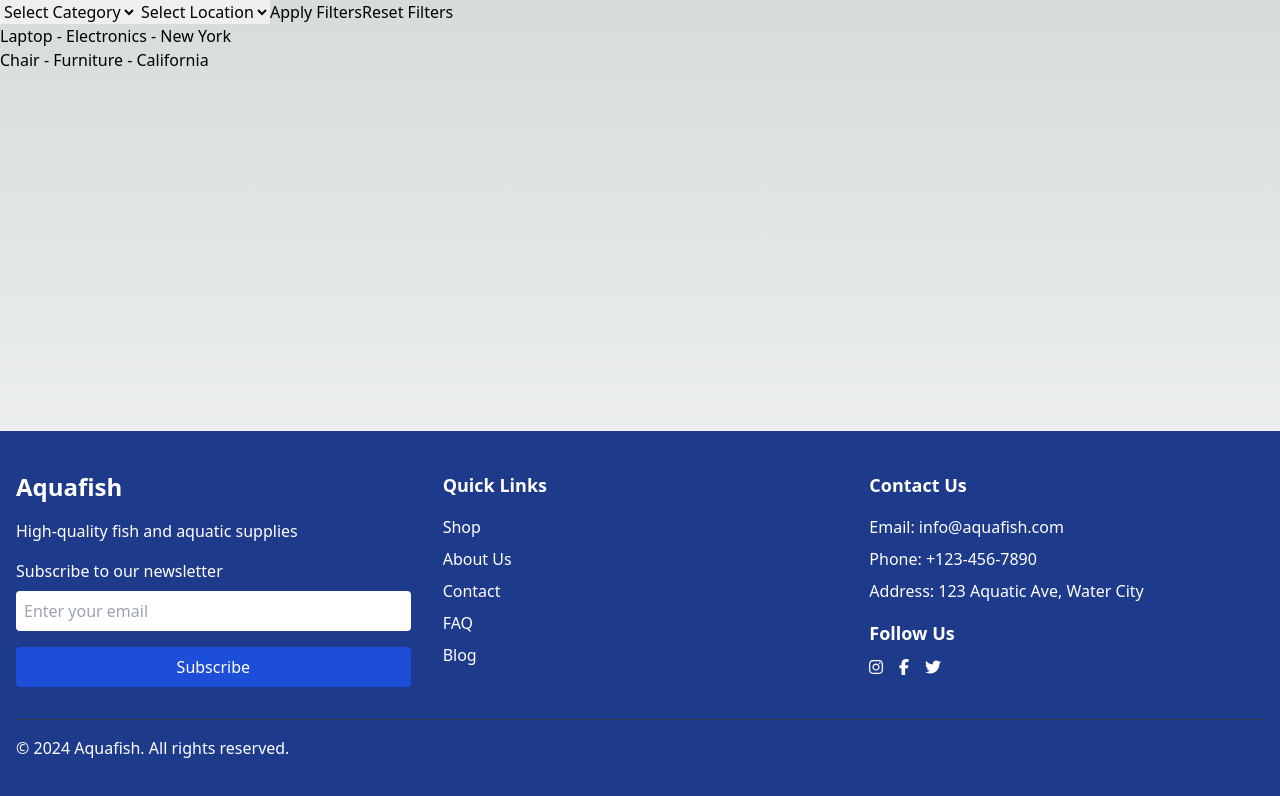
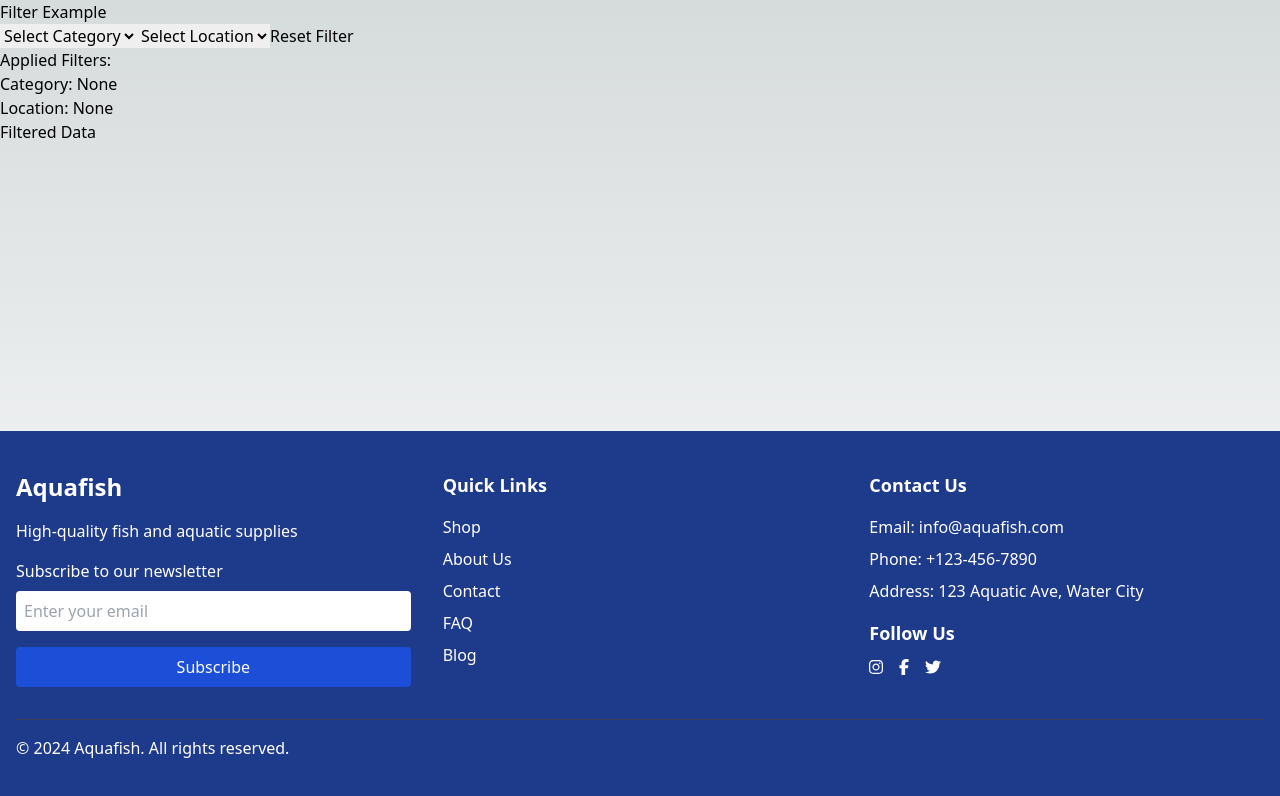
Before and after one commit to diikafirmansyah/FSSE-jan24_group-i_gfp_FE, a Next.js app in the folder gfp-app/: page /testfilter in a window 1280 px wide. Shown: the top 796 px of the page. Built offline with nearby package versions, Linux system fonts and the light colour scheme.

Commit message:
feat : add filter

```diff
--- a/gfp-app/src/components/filter.tsx
+++ b/gfp-app/src/components/filter.tsx
@@ -1,4 +1,3 @@
-// components/Filter.tsx
 import React, { useState } from 'react';
 
 interface FilterProps {
@@ -11,12 +10,14 @@ const Filter: React.FC<FilterProps> = ({ categories, locations, onFilterChange }
     const [selectedCategory, setSelectedCategory] = useState<string>('');
     const [selectedLocation, setSelectedLocation] = useState<string>('');
 
-  const handleCategoryChange = (e: React.ChangeEvent<HTMLSelectElement>) => {
-    setSelectedCategory(e.target.value);
+    const handleCategoryChange = (event: React.ChangeEvent<HTMLSelectElement>) => {
+        setSelectedCategory(event.target.value);
+        onFilterChange({ category: event.target.value, location: selectedLocation });
     };
 
-  const handleLocationChange = (e: React.ChangeEvent<HTMLSelectElement>) => {
-    setSelectedLocation(e.target.value);
+    const handleLocationChange = (event: React.ChangeEvent<HTMLSelectElement>) => {
+        setSelectedLocation(event.target.value);
+        onFilterChange({ category: selectedCategory, location: event.target.value });
     };
 
     const handleReset = () => {
@@ -25,28 +26,27 @@ const Filter: React.FC<FilterProps> = ({ categories, locations, onFilterChange }
         onFilterChange({ category: '', location: '' });
     };
 
-  const applyFilters = () => {
-    onFilterChange({ category: selectedCategory, location: selectedLocation });
-  };
-
     return (
         <div>
             <select value={selectedCategory} onChange={handleCategoryChange}>
                 <option value="">Select Category</option>
                 {categories.map((category) => (
-          <option key={category} value={category}>{category}</option>
+                    <option key={category} value={category}>
+                        {category}
+                    </option>
                 ))}
             </select>
 
             <select value={selectedLocation} onChange={handleLocationChange}>
                 <option value="">Select Location</option>
                 {locations.map((location) => (
-          <option key={location} value={location}>{location}</option>
+                    <option key={location} value={location}>
+                        {location}
+                    </option>
                 ))}
             </select>
 
-      <button onClick={applyFilters}>Apply Filters</button>
-      <button onClick={handleReset}>Reset Filters</button>
+            <button onClick={handleReset}>Reset Filter</button>
         </div>
     );
 };
--- a/gfp-app/src/pages/testfilter.tsx
+++ b/gfp-app/src/pages/testfilter.tsx
@@ -1,34 +1,14 @@
-// pages/index.tsx
 import { useState } from 'react';
 import Filter from '../components/filter';
 
-interface Item {
-  id: number;
-  category: string;
-  location: string;
-  name: string;
-}
+const categories = ['Electronics', 'Clothing', 'Books'];
+const locations = ['New York', 'Los Angeles', 'Chicago'];
 
-const allItems: Item[] = [
-  // Daftar item
-  { id: 1, category: 'Electronics', location: 'New York', name: 'Laptop' },
-  { id: 2, category: 'Furniture', location: 'California', name: 'Chair' },
-  // Tambahkan item lainnya
-];
-
-const categories = ['Electronics', 'Furniture'];
-const locations = ['New York', 'California'];
-
-const Home = () => {
+const Home: React.FC = () => {
     const [filters, setFilters] = useState<{ category: string; location: string }>({
         category: '',
         location: '',
     });
-
-  const filteredItems = allItems.filter(item =>
-    (filters.category === '' || item.category === filters.category) &&
-    (filters.location === '' || item.location === filters.location)
-  );
 
     const handleFilterChange = (newFilters: { category: string; location: string }) => {
         setFilters(newFilters);
@@ -36,13 +16,21 @@ const Home = () => {
 
     return (
         <div>
-      <Filter categories={categories} locations={locations} onFilterChange={handleFilterChange} />
+            <h1>Filter Example</h1>
+            <Filter
+                categories={categories}
+                locations={locations}
+                onFilterChange={handleFilterChange}
+            />
 
-      <ul>
-        {filteredItems.map(item => (
-          <li key={item.id}>{item.name} - {item.category} - {item.location}</li>
-        ))}
-      </ul>
+            <div>
+                <h2>Applied Filters:</h2>
+                <p>Category: {filters.category || 'None'}</p>
+                <p>Location: {filters.location || 'None'}</p>
+            </div>
+
+            {/* You can render filtered data here based on filters */}
+            <div><p>Filtered Data</p></div>
         </div>
     );
 };
```
Lines whose indentation alone changed are shown as unchanged.
